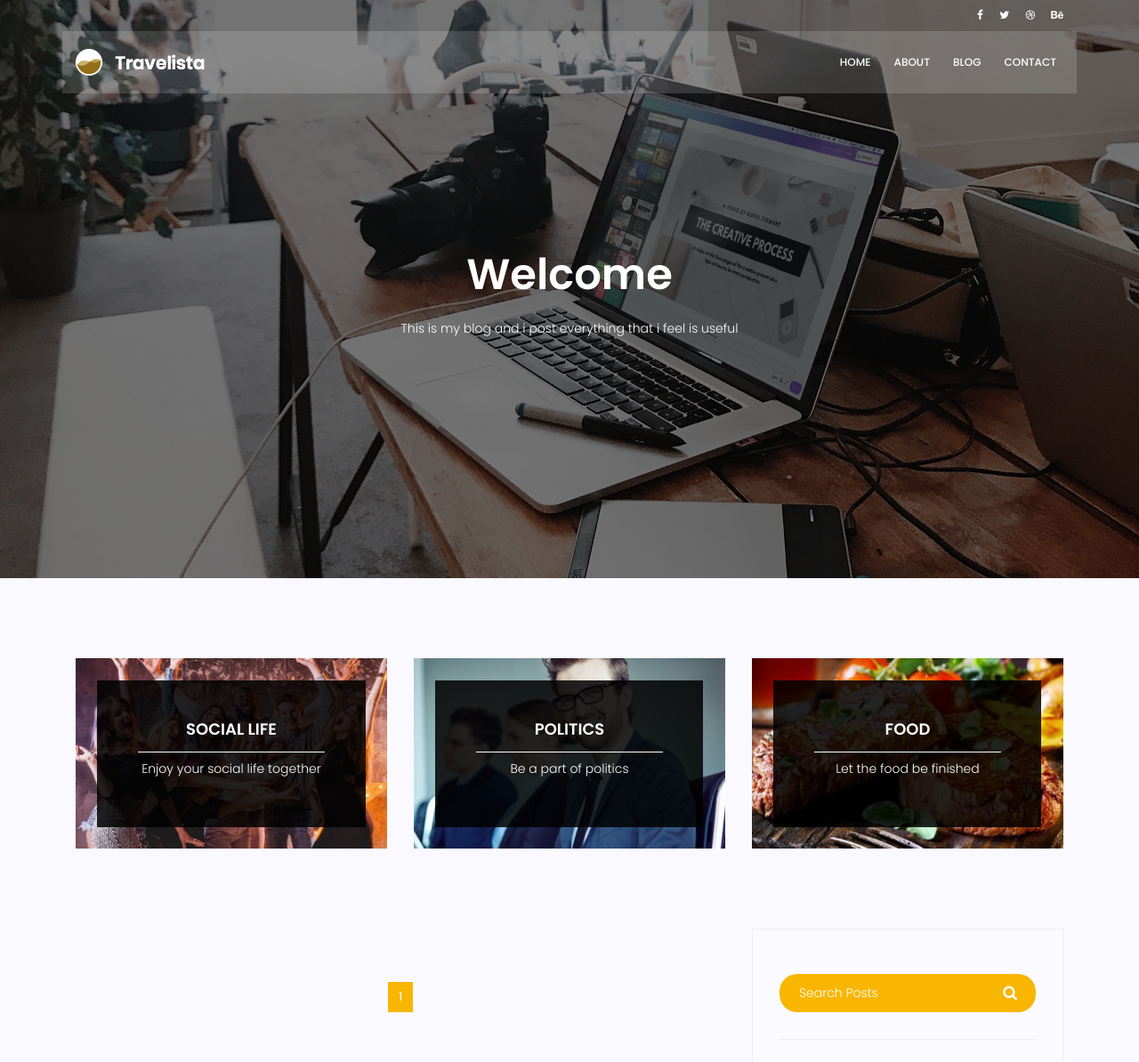
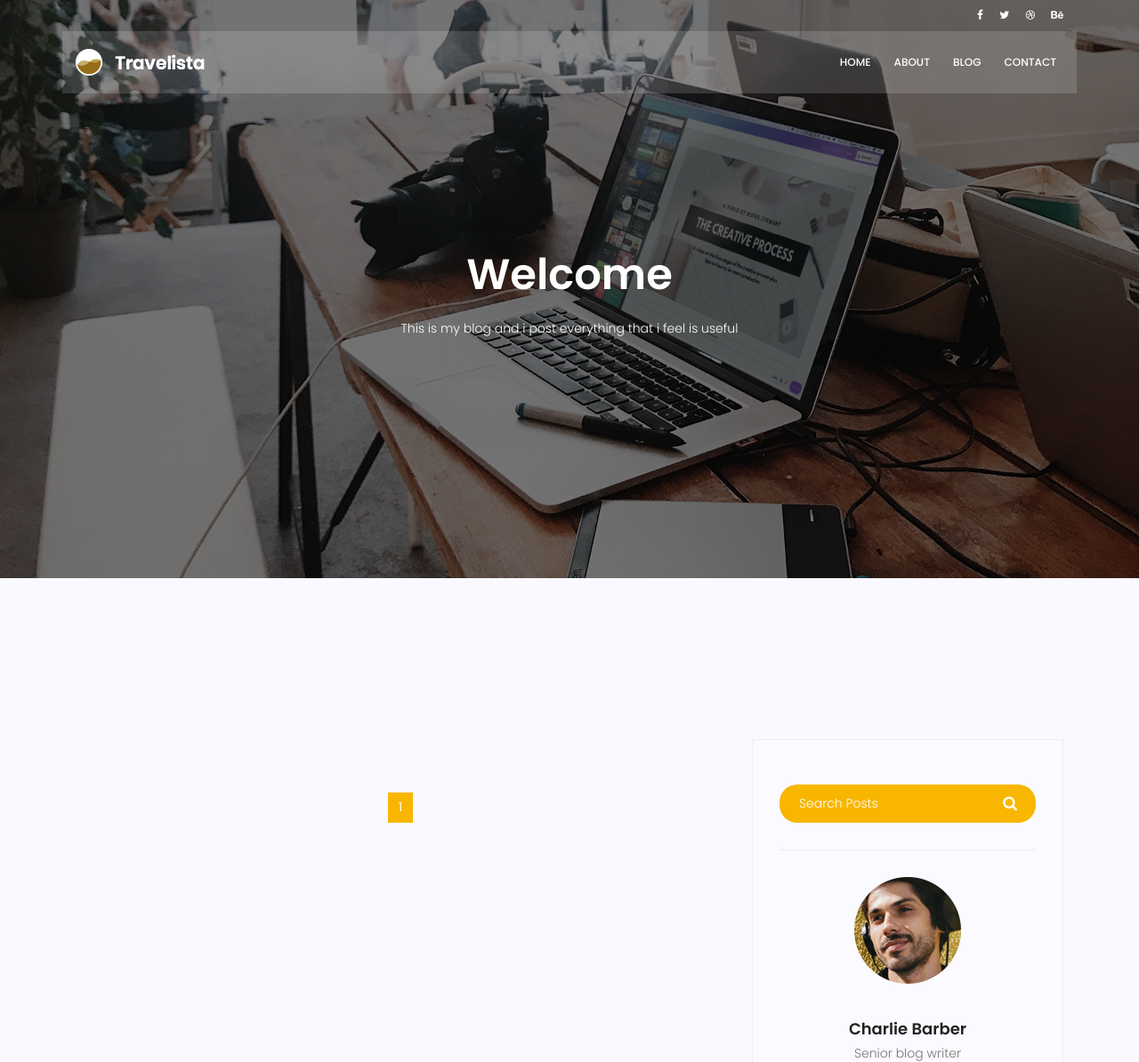
Before and after one commit to Mah6od/maktabkhooneh-django, a Django app: page /blog/ in a window 1280 px wide. Shown: the top 1194 px of the page at 89% size. Run offline with Django 5.2, Linux system fonts and the light colour scheme; data that the repository does not hold is empty; some libraries are stand-ins or nearby versions.

Commit message:
Update blog-home.html

```diff
--- a/templates/blog/blog-home.html
+++ b/templates/blog/blog-home.html
@@ -110,7 +110,7 @@
 						<div class="col-lg-4">
 							<div class="single-cat-widget">
 								<div class="content relative">
-									<div class="overlay overlay-bg"></div>
+									<!-- <div class="overlay overlay-bg"></div>
 								    <a href="#" target="_blank">
 								      <div class="thumb">
 								  		 <img class="content-image img-fluid d-block mx-auto" src="{% static 'img/blog/cat-widget1.jpg' %}" alt="">
@@ -121,10 +121,10 @@
 								        <p>Enjoy your social life together</p>
 								      </div>
 								    </a>
-								</div>
+								</div> -->
 							</div>
 						</div>
-						<div class="col-lg-4">
+						<!-- <div class="col-lg-4">
 							<div class="single-cat-widget">
 								<div class="content relative">
 									<div class="overlay overlay-bg"></div>
@@ -157,7 +157,7 @@
 								    </a>
 								</div>
 							</div>
-						</div>
+						</div>	-->
 					</div>
 				</div>
 			</section>
```
